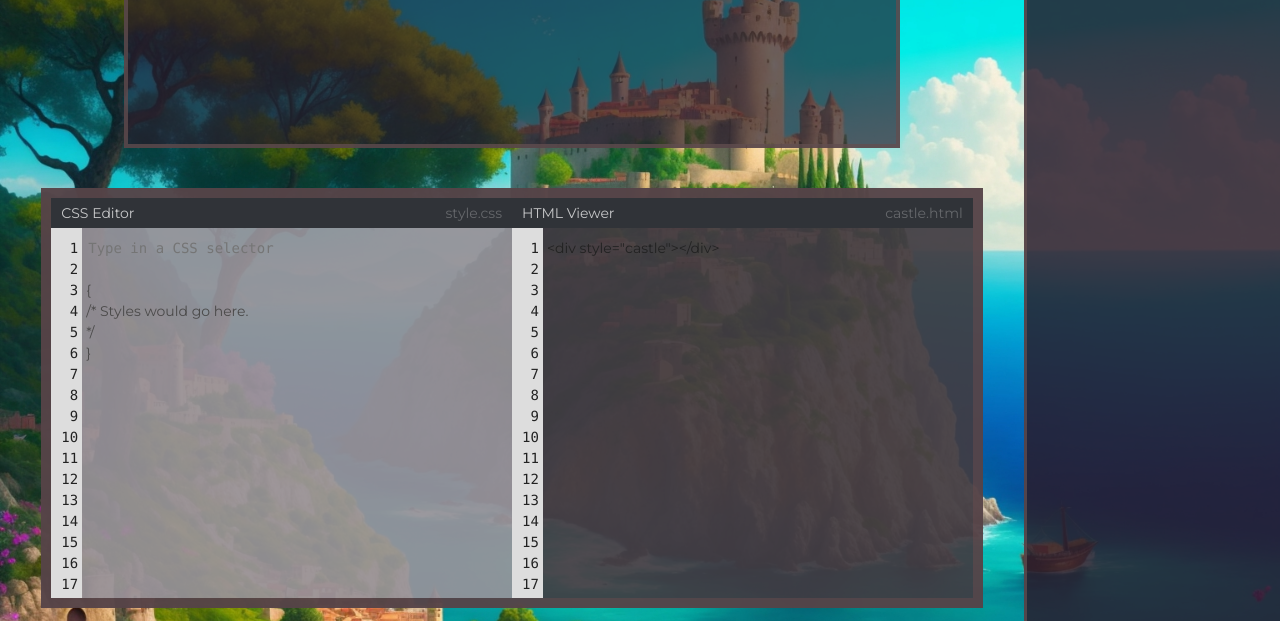
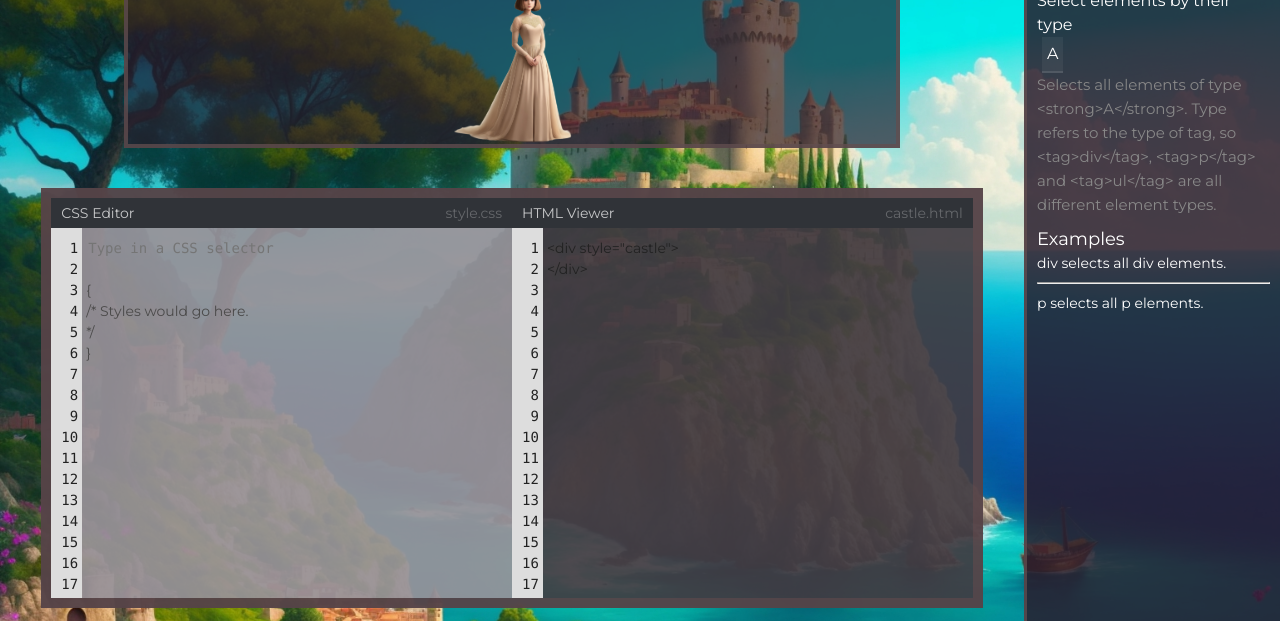
Before and after one commit to sheritsh/rs-css-selectors, a website built with webpack: page rs-css/src/index.html in a window 1280 px wide. Shown: the part 88-709 px from the top of the page. Built offline with nearby package versions, Linux system fonts and the light colour scheme.

Commit message:
feat: aside layout

```diff
--- a/rs-css/src/app/app.ts
+++ b/rs-css/src/app/app.ts
@@ -1,5 +1,6 @@
 import '../styles/reset.css'
 import '../styles/style.css'
+import levelsData from './data/levels';
 import CssDisplayView from './view/css-display/css-display-logic';
 import EventDisplayView from './view/event-display/event-display-logic';
 import FooterView from './view/footer/footer-view';
@@ -9,25 +10,32 @@ import MainView from './view/main/main-view';
 import NavDisplayView from './view/nav-display/nav-display-logic';
 
 export default class App {
+  private eventDisplayChildren: HTMLElement[];
   private cssDisplayChildren: HTMLElement[];
   private htmlDisplayChildren: HTMLElement[];
+  private navDisplayChildren: HTMLElement[];
+  private currentLevel = 1;
 
   constructor() {
+  this.eventDisplayChildren = [];
   this.cssDisplayChildren = [];
   this.htmlDisplayChildren = [];
+  this.navDisplayChildren = [];
+  this.composeEventDisplay();
   this.composeCssDisplay();
   this.composeHtmlDisplay();
-  this.createView(this.cssDisplayChildren, this.htmlDisplayChildren);
+  this.composeNavDisplay();
+  this.createView(this.cssDisplayChildren, this.htmlDisplayChildren, this. navDisplayChildren, this.eventDisplayChildren);
   }
 
-  createView(cssDisplayChildren: HTMLElement[], htmlDisplayChildren: HTMLElement[]): void {
+  createView(cssDisplayChildren: HTMLElement[], htmlDisplayChildren: HTMLElement[], navDisplayChildren: HTMLElement[], eventDisplayChildren: HTMLElement[]): void {
     const main = new MainView();
     const header = new HeaderView();
     const footer = new FooterView();
-    const eventDisplay = new EventDisplayView();
+    const eventDisplay = new EventDisplayView(eventDisplayChildren);
     const cssDisplay = new CssDisplayView(cssDisplayChildren);
     const htmlDisplay = new HtmlDisplayView(htmlDisplayChildren);
-    const navDispay = new NavDisplayView();
+    const navDispay = new NavDisplayView(navDisplayChildren);
     const leftSideContainer = document.createElement('div');
     leftSideContainer.classList.add('left-side');
     const rightSideContainer = document.createElement('div');
@@ -91,11 +99,47 @@ export default class App {
       lineNumbers.innerHTML += `${i+1}<br>`;
     }
     const inputHtml = document.createElement('div');
-    inputHtml.textContent = '<div style="castle"></div>';
+    inputHtml.textContent = `<div style="castle"> \r\n</div>`;
+    inputHtml.style.whiteSpace = 'pre';
     inputHtml.classList.add('input-html');
     editorArea.append(lineNumbers, inputHtml);
     editorPanel.append(inputHeader, editorArea);
     this.htmlDisplayChildren.push(editorPanel);
   }
 
+  composeEventDisplay() {
+    const princess = document.createElement('div');
+    princess.classList.add('princess');
+    this.eventDisplayChildren.push(princess);
+  }
+
+  composeNavDisplay(){
+    const title = document.createElement('div');
+    title.classList.add('nav__title');
+    title.textContent = levelsData[this.currentLevel - 1].title;
+    this.eventDisplayChildren.push(title);
+    const toDo = document.createElement('div');
+    toDo.classList.add('nav__toDo');
+    toDo.textContent = levelsData[this.currentLevel - 1].toDo;
+    const syntax = document.createElement('div');
+    syntax.classList.add('nav__syntax');
+    syntax.textContent = levelsData[this.currentLevel - 1].syntax;
+    const help = document.createElement('div');
+    help.classList.add('nav__help');
+    help.textContent = levelsData[this.currentLevel - 1].help;
+    const examplesTitle = document.createElement('div');
+    examplesTitle.classList.add('nav__examples-title');
+    examplesTitle.textContent = 'Examples';
+    const examples = document.createElement('div');
+    examples.classList.add('nav__examples');
+    levelsData[this.currentLevel - 1].examples.forEach((line ) => {
+      examples.innerHTML += line;
+      if (line !== levelsData[this.currentLevel - 1].examples[levelsData[this.currentLevel - 1].examples.length - 1]) {
+        examples.innerHTML += '<hr>';
+      }
+    });
+
+    this.navDisplayChildren.push(title, toDo, syntax, help, examplesTitle, examples);
+  }
+
 }
--- a/rs-css/src/app/view/event-display/event-display-logic.ts
+++ b/rs-css/src/app/view/event-display/event-display-logic.ts
@@ -7,11 +7,11 @@ const CssClasses = {
 };
 
 export default class EventDisplayView extends Logic {
-  constructor() {
+  constructor(eventDisplayChildren: HTMLElement[]) {
     const params: ILogicElements = {
       tag: 'div',
       classNames: [CssClasses.EVENT_DISPLAY],
-      childrens: null
+      childrens: eventDisplayChildren
     };
     super(params);
   }
--- a/rs-css/src/app/view/event-display/event-display.css
+++ b/rs-css/src/app/view/event-display/event-display.css
@@ -8,3 +8,9 @@
   background-color: #291c2bac;
   background-size: cover;
 }
+
+.princess {
+  width: 10vw;
+  background-image: url(../../../../assets/img/princess.png);
+  background-size: cover;
+}
--- a/rs-css/src/app/view/nav-display/nav-display-logic.ts
+++ b/rs-css/src/app/view/nav-display/nav-display-logic.ts
@@ -7,11 +7,11 @@ const CssClasses = {
 };
 
 export default class NavDisplayView extends Logic {
-  constructor() {
+  constructor(navDisplayChildren: HTMLElement[]) {
     const params: ILogicElements = {
       tag: 'div',
       classNames: [CssClasses.NAV_DISPLAY],
-      childrens: null
+      childrens: navDisplayChildren
     };
     super(params);
   }
--- a/rs-css/src/app/view/nav-display/nav-display.css
+++ b/rs-css/src/app/view/nav-display/nav-display.css
@@ -7,4 +7,38 @@
   border-bottom: 3px solid #624e50c2;
   height: 100vh;
   background-color: #291c2bd6;
+  padding-top: 5vh;
+  color: white;
+  line-height: 150%;
+  padding: 5vh 10px;
 }
+
+.nav__title {
+  font-size: 2vw;
+}
+
+.nav__toDo {
+  padding-top: 10px;
+}
+
+.nav__syntax {
+  width: max-content;
+  padding: 5px 5px;
+  margin-left: 5px;
+  background: rgba(255,255,255,.05);
+  border-bottom: solid 2px rgba(255,255,255,.1);
+}
+
+.nav__help {
+  color: #888;
+  font-size: 15px;
+}
+
+.nav__examples-title {
+padding-top: 10px;
+font-size: 18px;
+}
+
+.nav__examples {
+font-size: 14px;
+}
```
